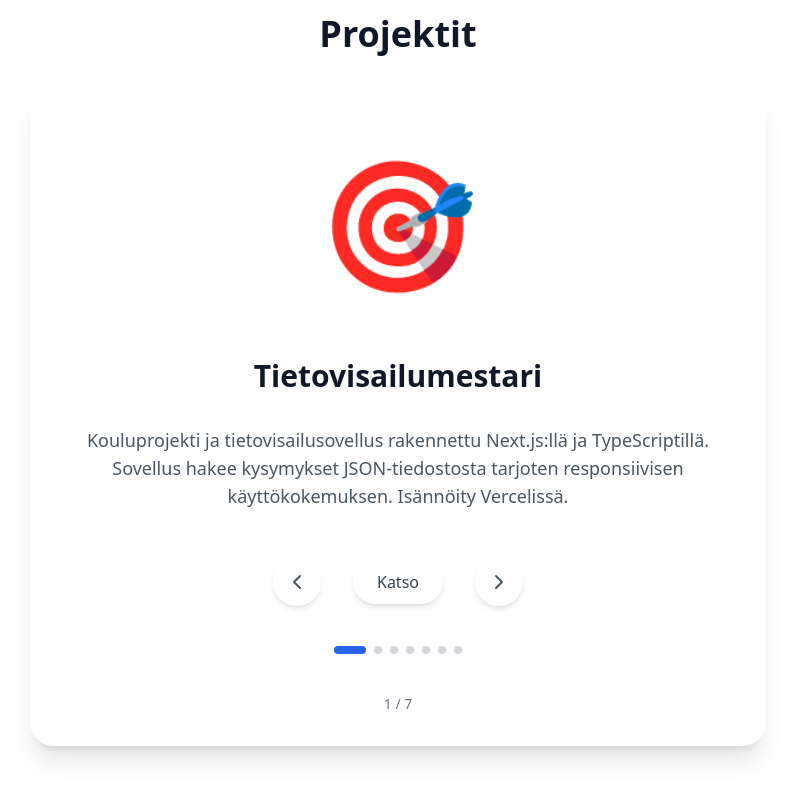
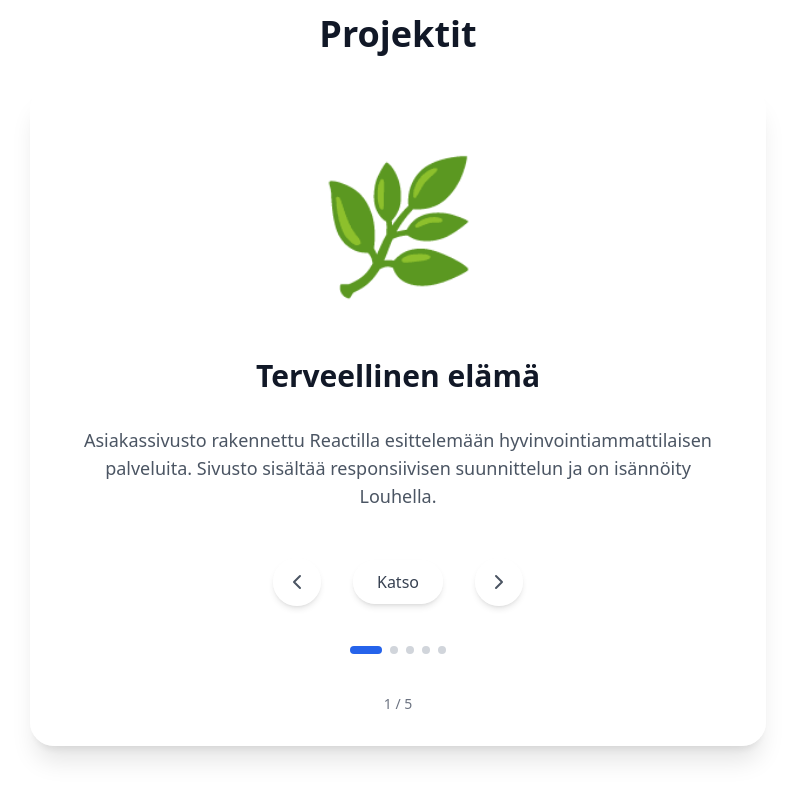
Before and after one commit to Moontags/portfolio, a Next.js app: page / in a window 1280 px wide. Shown: the part 2542-3342 px from the top of the page, without its empty margins (242-1037 px from the left). Built offline with nearby package versions, Linux system fonts and the light colour scheme.

Commit message:
Two project deleted

```diff
--- a/app/page.tsx
+++ b/app/page.tsx
@@ -90,14 +90,14 @@ const translations = {
     nextButton: "Seuraava",
     prevButton: "Edellinen",
     downloadCV: "Lataa CV",
-    project1Title: "Tietovisailumestari",
-    project1Desc: "Kouluprojekti ja tietovisailusovellus rakennettu Next.js:llä ja TypeScriptillä. Sovellus hakee kysymykset JSON-tiedostosta tarjoten responsiivisen käyttökokemuksen. Isännöity Vercelissä.",
+    // project1Title: "Tietovisailumestari",
+    // project1Desc: "Kouluprojekti ja tietovisailusovellus rakennettu Next.js:llä ja TypeScriptillä. Sovellus hakee kysymykset JSON-tiedostosta tarjoten responsiivisen käyttökokemuksen. Isännöity Vercelissä.",
     project2Title: "Terveellinen elämä",
     project2Desc: "Asiakassivusto rakennettu Reactilla esittelemään hyvinvointiammattilaisen palveluita. Sivusto sisältää responsiivisen suunnittelun ja on isännöity Louhella.",
     project3Title: "Formula 1 Finland",
     project3Desc: "F1 Finland on Formula 1 -fanisivusto, mukana suomalaisia kuljettajia, Radat ja kilpailutulokset. Sivusto hakee reaaliaikaista ja historiallista dataa OpenF1-rajapinnasta",
-    project4Title: "Suomen järvet",
-    project4Desc: "Verkkosovellus, joka näyttää gallerian suomalaisista järvistä. Projekti keskittyy JavaScriptin käyttöön interaktiivisen käyttökokemuksen luomiseen, sisältäen kuvankäsittelyn ja dynaamisen sisällön lataamisen.",
+    // project4Title: "Suomen järvet",
+    // project4Desc: "Verkkosovellus, joka näyttää gallerian suomalaisista järvistä. Projekti keskittyy JavaScriptin käyttöön interaktiivisen käyttökokemuksen luomiseen, sisältäen kuvankäsittelyn ja dynaamisen sisällön lataamisen.",
     project5Title: "Sääsovellus",
     project5Desc: "Verkkosovellus, joka hakee reaaliaikaista säädataa kolmannen osapuolen API:sta. Sovellus osoittaa kykyä käsitellä API-pyyntöjä ja näyttää tietoa dynaamisesti käyttäjälle.",
     project6Title: "Tehtäväsovellus",
@@ -118,10 +118,10 @@ function Portfolio() {
   const t = translations[language];
 
   const projects = [
-    { title: t.project1Title, description: t.project1Desc, image: "🎯", link: "https://taitaja.vercel.app/" },
+    // { title: t.project1Title, description: t.project1Desc, image: "🎯", link: "https://taitaja.vercel.app/" },
     { title: t.project2Title, description: t.project2Desc, image: "🌿", link: "https://www.eevakoskela.fi/" },
     { title: t.project3Title, description: t.project3Desc, image: "🏎️", link: "https://f1-finland.vercel.app/" },
-    { title: t.project4Title, description: t.project4Desc, image: "🏞️", link: "https://moontags.github.io/Finnish_Lakes-_Gallery/" },
+    // { title: t.project4Title, description: t.project4Desc, image: "🏞️", link: "https://moontags.github.io/Finnish_Lakes-_Gallery/" },
     { title: t.project5Title, description: t.project5Desc, image: "🌤️", link: "https://moontags.github.io/Weather_App/" },
     { title: t.project6Title, description: t.project6Desc, image: "✅", link: "https://todo-lake-nine-41.vercel.app/" },
     { title: t.project7Title, description: t.project7Desc, image: "✅", link: "https://cleaning-sandy.vercel.app/" },
```
